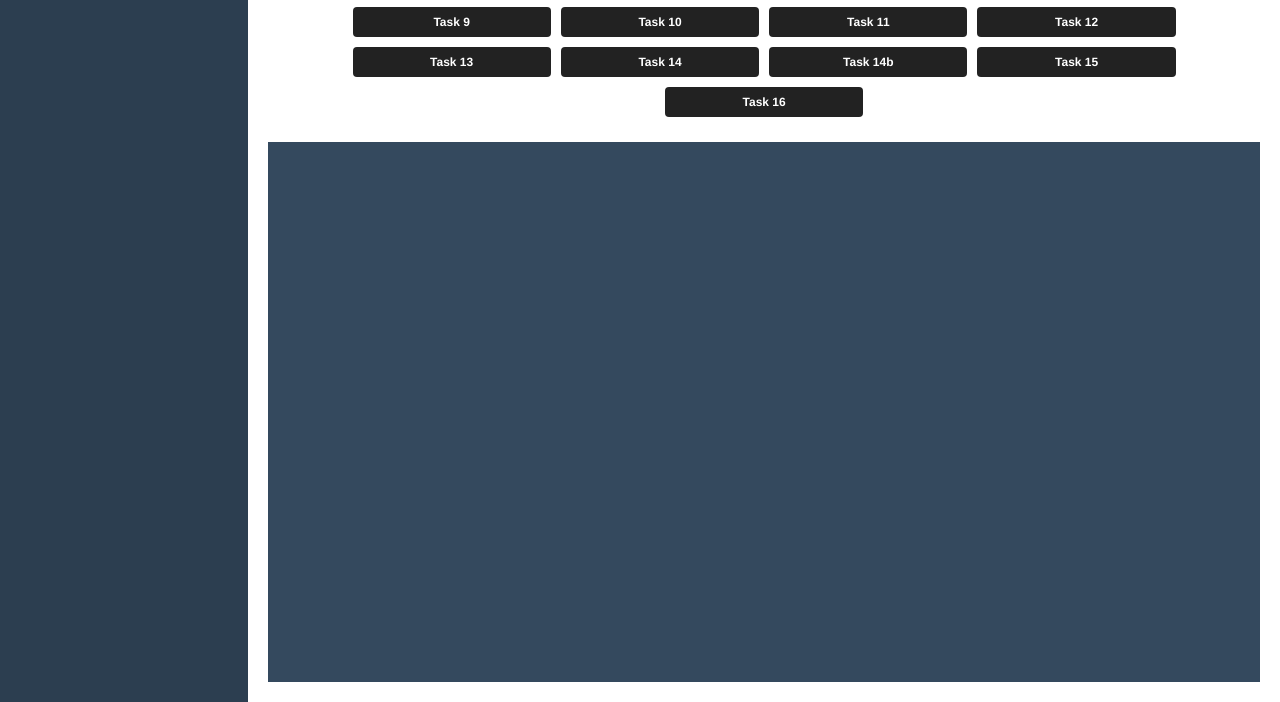
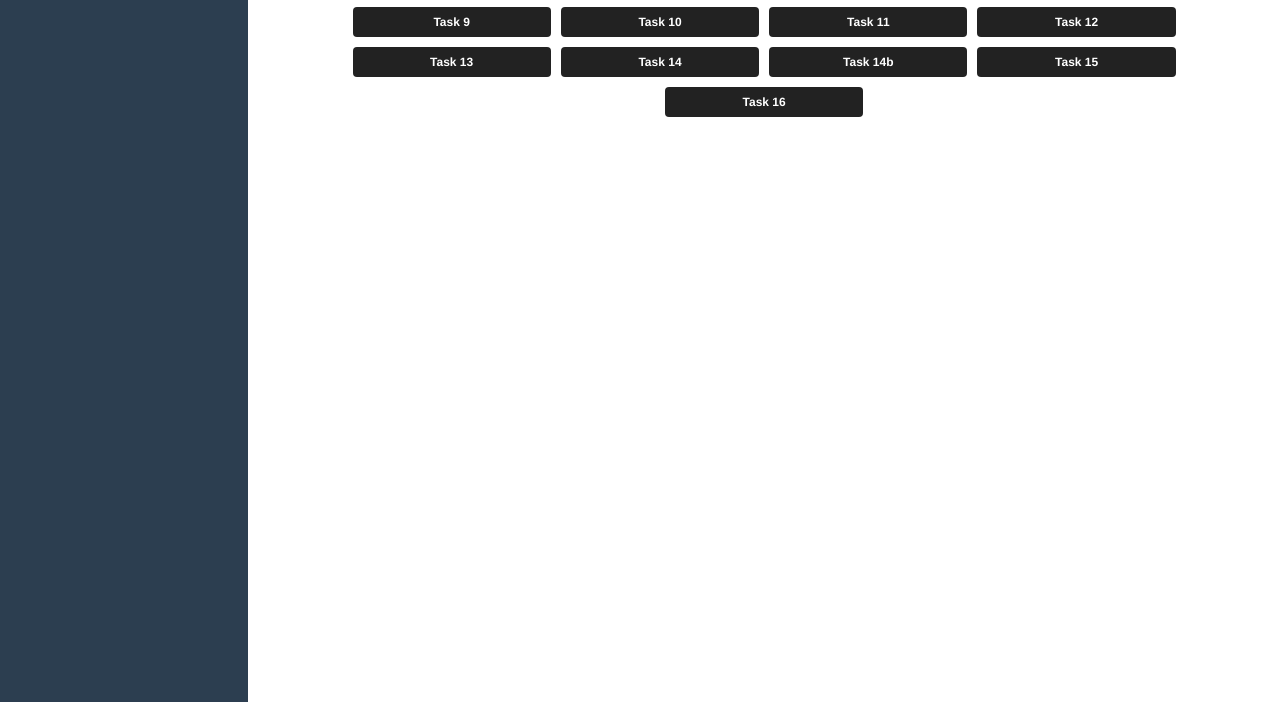
Before and after one commit to Mamathalingam/Dynamic, a plain HTML site: page index.html in a window 1280 px wide. Shown: the part 98-800 px from the top of the page. Drawn offline with Linux system fonts and the light colour scheme.

Commit message:
Update dynamic css.css

```diff
--- a/dynamic css.css
+++ b/dynamic css.css
@@ -52,7 +52,6 @@ iframe {
     width: 100%;
     height: calc(100% - 60px); /* Adjust height to fit below buttons */
     border: none;
-    background-color: #34495e;
 }
 /* button css */
 button {
```
